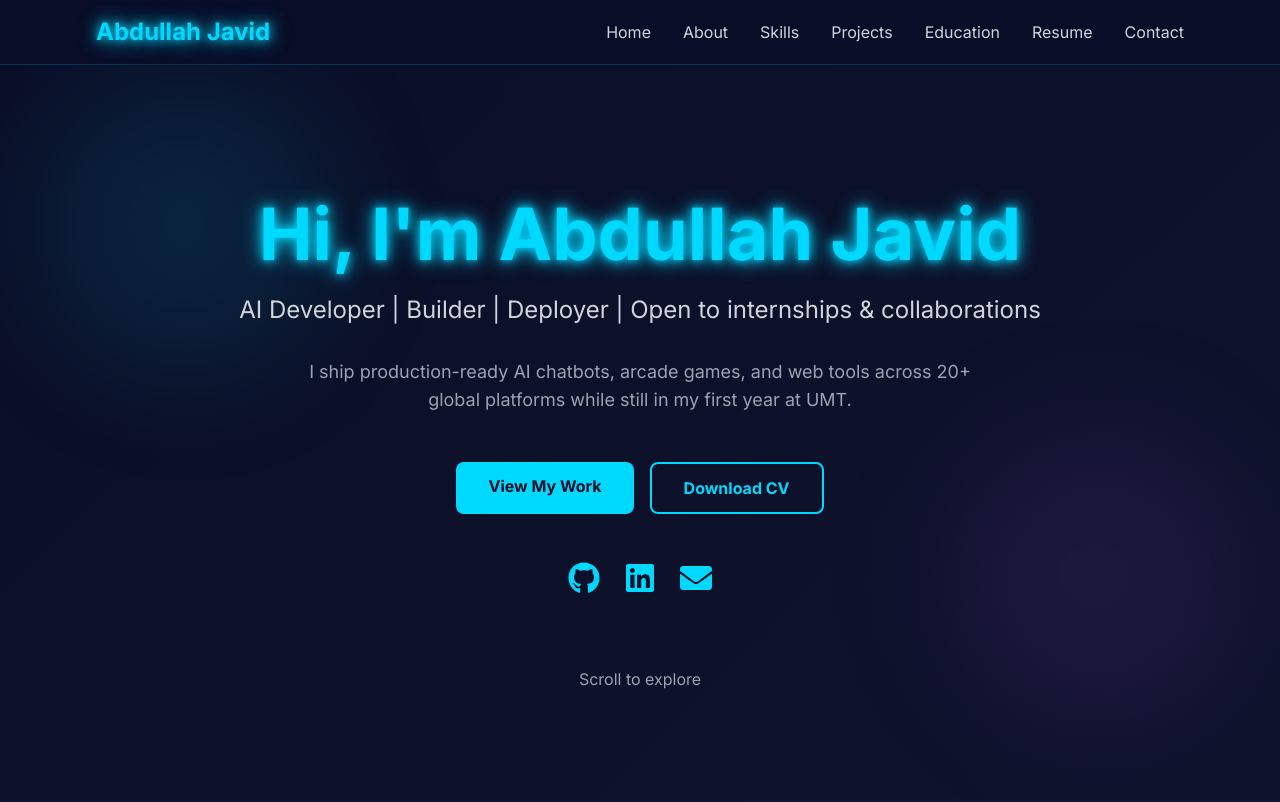
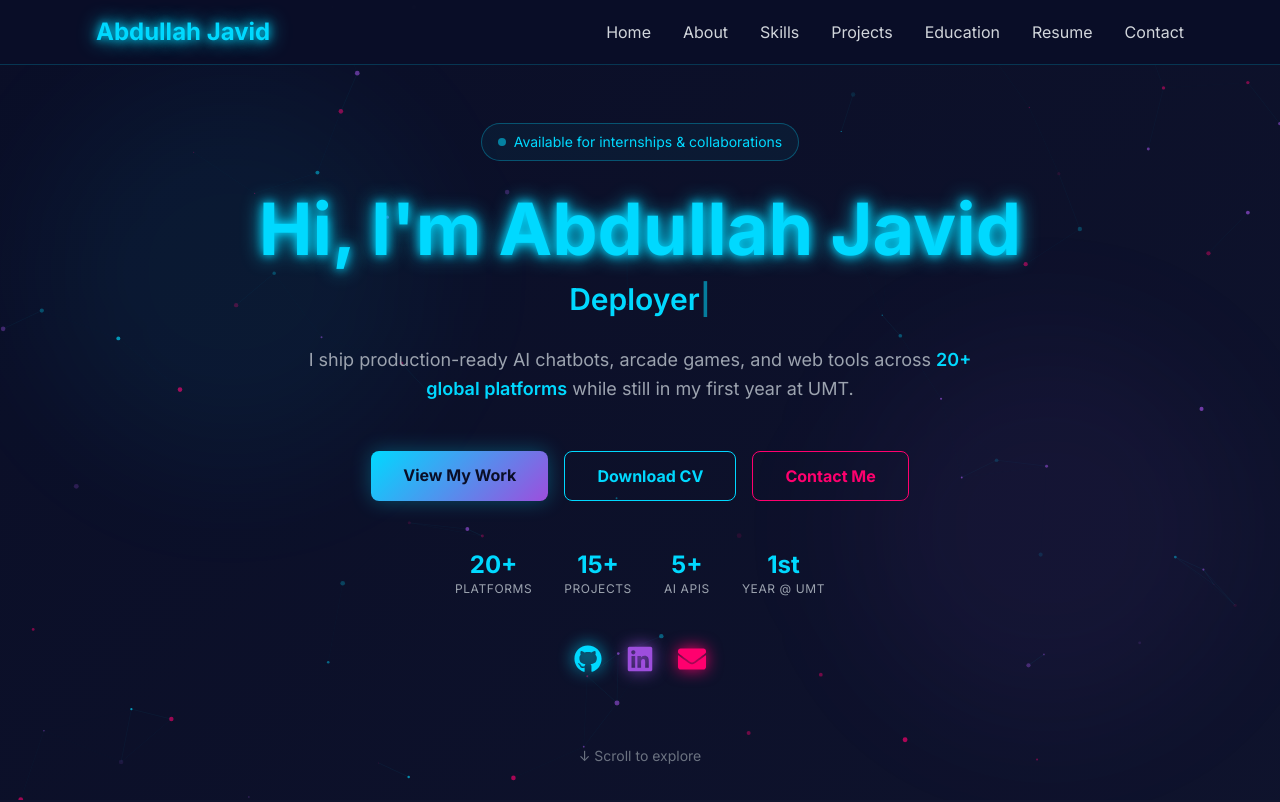
Before and after one commit to mabdullahab614-alt/portfolio-website, a Next.js app: page / in a window 1280 px wide. Shown: the top 802 px of the page. Built offline with nearby package versions, Linux system fonts and the light colour scheme.

Commit message:
upgraded hero with particles and typewriter

```diff
--- a/components/sections/Hero.tsx
+++ b/components/sections/Hero.tsx
@@ -1,127 +1,273 @@
 'use client'
 
-import { motion } from 'framer-motion'
+import { motion, useMotionValue, useSpring } from 'framer-motion'
 import { FaGithub, FaLinkedin, FaEnvelope } from 'react-icons/fa'
+import { useEffect, useRef, useState } from 'react'
+
+const ROLES = [
+  'AI Developer',
+  'Builder',
+  'Deployer',
+  'ML Engineer',
+  'Open to Internships',
+]
+
+function TypewriterText() {
+  const [roleIndex, setRoleIndex] = useState(0)
+  const [displayed, setDisplayed] = useState('')
+  const [deleting, setDeleting] = useState(false)
+
+  useEffect(() => {
+    const current = ROLES[roleIndex]
+    let timeout: ReturnType<typeof setTimeout>
+    if (!deleting && displayed.length < current.length) {
+      timeout = setTimeout(() => setDisplayed(current.slice(0, displayed.length + 1)), 80)
+    } else if (!deleting && displayed.length === current.length) {
+      timeout = setTimeout(() => setDeleting(true), 1800)
+    } else if (deleting && displayed.length > 0) {
+      timeout = setTimeout(() => setDisplayed(displayed.slice(0, -1)), 40)
+    } else if (deleting && displayed.length === 0) {
+      setDeleting(false)
+      setRoleIndex((i) => (i + 1) % ROLES.length)
+    }
+    return () => clearTimeout(timeout)
+  }, [displayed, deleting, roleIndex])
+
+  return (
+    <span className="text-neon-blue">
+      {displayed}
+      <span className="animate-pulse">|</span>
+    </span>
+  )
+}
+
+function ParticleCanvas() {
+  const canvasRef = useRef<HTMLCanvasElement>(null)
+
+  useEffect(() => {
+    const canvas = canvasRef.current
+    if (!canvas) return
+    const ctx = canvas.getContext('2d')
+    if (!ctx) return
+
+    canvas.width = window.innerWidth
+    canvas.height = window.innerHeight
+
+    const particles: {
+      x: number; y: number; vx: number; vy: number;
+      size: number; alpha: number; color: string;
+    }[] = []
+
+    const colors = ['#00d9ff', '#9d4edd', '#ff006e']
+
+    for (let i = 0; i < 80; i++) {
+      particles.push({
+        x: Math.random() * canvas.width,
+        y: Math.random() * canvas.height,
+        vx: (Math.random() - 0.5) * 0.4,
+        vy: (Math.random() - 0.5) * 0.4,
+        size: Math.random() * 2 + 0.5,
+        alpha: Math.random() * 0.6 + 0.1,
+        color: colors[Math.floor(Math.random() * colors.length)],
+      })
+    }
+
+    let animId: number
+    function draw() {
+      if (!ctx || !canvas) return
+      ctx.clearRect(0, 0, canvas.width, canvas.height)
+      particles.forEach((p) => {
+        p.x += p.vx
+        p.y += p.vy
+        if (p.x < 0) p.x = canvas.width
+        if (p.x > canvas.width) p.x = 0
+        if (p.y < 0) p.y = canvas.height
+        if (p.y > canvas.height) p.y = 0
+        ctx.beginPath()
+        ctx.arc(p.x, p.y, p.size, 0, Math.PI * 2)
+        ctx.fillStyle = p.color
+        ctx.globalAlpha = p.alpha
+        ctx.fill()
+      })
+      ctx.globalAlpha = 1
+      for (let i = 0; i < particles.length; i++) {
+        for (let j = i + 1; j < particles.length; j++) {
+          const dx = particles[i].x - particles[j].x
+          const dy = particles[i].y - particles[j].y
+          const dist = Math.sqrt(dx * dx + dy * dy)
+          if (dist < 100) {
+            ctx.beginPath()
+            ctx.moveTo(particles[i].x, particles[i].y)
+            ctx.lineTo(particles[j].x, particles[j].y)
+            ctx.strokeStyle = '#00d9ff'
+            ctx.globalAlpha = (1 - dist / 100) * 0.15
+            ctx.lineWidth = 0.5
+            ctx.stroke()
+          }
+        }
+      }
+      animId = requestAnimationFrame(draw)
+    }
+    draw()
+
+    const handleResize = () => {
+      canvas.width = window.innerWidth
+      canvas.height = window.innerHeight
+    }
+    window.addEventListener('resize', handleResize)
+    return () => {
+      cancelAnimationFrame(animId)
+      window.removeEventListener('resize', handleResize)
+    }
+  }, [])
+
+  return (
+    <canvas
+      ref={canvasRef}
+      className="absolute inset-0 -z-10 pointer-events-none"
+    />
+  )
+}
 
 export default function Hero() {
+  const mouseX = useMotionValue(0)
+  const mouseY = useMotionValue(0)
+  const springX = useSpring(mouseX, { stiffness: 50, damping: 20 })
+  const springY = useSpring(mouseY, { stiffness: 50, damping: 20 })
+
+  useEffect(() => {
+    const handleMove = (e: MouseEvent) => {
+      mouseX.set(e.clientX / window.innerWidth - 0.5)
+      mouseY.set(e.clientY / window.innerHeight - 0.5)
+    }
+    window.addEventListener('mousemove', handleMove)
+    return () => window.removeEventListener('mousemove', handleMove)
+  }, [mouseX, mouseY])
+
   const containerVariants = {
     hidden: { opacity: 0 },
-    visible: {
-      opacity: 1,
-      transition: {
-        staggerChildren: 0.2,
-        delayChildren: 0.2,
-      },
-    },
+    visible: { opacity: 1, transition: { staggerChildren: 0.2, delayChildren: 0.3 } },
   }
-
   const itemVariants = {
-    hidden: { opacity: 0, y: 20 },
-    visible: {
-      opacity: 1,
-      y: 0,
-      transition: { duration: 0.8, ease: 'easeOut' },
-    },
+    hidden: { opacity: 0, y: 30 },
+    visible: { opacity: 1, y: 0, transition: { duration: 0.8, ease: 'easeOut' } },
   }
 
   return (
-    <section id="home" className="min-h-screen flex items-center justify-center pt-20 px-4">
+    <section id="home" className="min-h-screen flex items-center justify-center pt-20 px-4 relative overflow-hidden">
+      <ParticleCanvas />
+
+      <motion.div
+        style={{ x: springX, y: springY }}
+        className="absolute top-20 left-10 w-96 h-96 bg-neon-blue/5 rounded-full blur-3xl pointer-events-none"
+      />
+      <motion.div
+        style={{ x: springX, y: springY }}
+        className="absolute bottom-20 right-10 w-96 h-96 bg-neon-purple/5 rounded-full blur-3xl pointer-events-none"
+      />
+
       <motion.div
         variants={containerVariants}
         initial="hidden"
         animate="visible"
-        className="text-center max-w-4xl"
+        className="text-center max-w-4xl relative z-10"
       >
-        {/* Animated Background */}
-        <div className="absolute inset-0 -z-10 overflow-hidden">
-          <div className="absolute top-20 left-10 w-72 h-72 bg-neon-blue/10 rounded-full blur-3xl"></div>
-          <div className="absolute bottom-20 right-10 w-72 h-72 bg-neon-purple/10 rounded-full blur-3xl"></div>
-        </div>
+        <motion.div variants={itemVariants} className="inline-flex items-center gap-2 px-4 py-2 rounded-full border border-neon-blue/30 bg-neon-blue/5 text-neon-blue text-sm mb-8">
+          <span className="w-2 h-2 rounded-full bg-neon-blue animate-pulse" />
+          Available for internships & collaborations
+        </motion.div>
 
-        {/* Main Text */}
         <motion.h1
           variants={itemVariants}
-          className="text-5xl md:text-7xl font-bold mb-6"
+          className="text-5xl md:text-7xl font-bold mb-4"
+          style={{ textShadow: '0 0 40px rgba(0,217,255,0.3)' }}
         >
           <span className="neon-text">Hi, I'm Abdullah Javid</span>
         </motion.h1>
 
-        <motion.p
-          variants={itemVariants}
-          className="text-xl md:text-2xl text-gray-300 mb-8"
-        >
-          AI Developer | Builder | Deployer | Open to internships & collaborations
-        </motion.p>
+        <motion.div variants={itemVariants} className="text-2xl md:text-3xl font-semibold mb-6 h-10">
+          <TypewriterText />
+        </motion.div>
 
         <motion.p
           variants={itemVariants}
-          className="text-lg text-gray-400 mb-12 max-w-2xl mx-auto"
+          className="text-lg text-gray-400 mb-12 max-w-2xl mx-auto leading-relaxed"
         >
-          I ship production-ready AI chatbots, arcade games, and web tools across 20+ global platforms while still in my first year at UMT.
+          I ship production-ready AI chatbots, arcade games, and web tools across{' '}
+          <span className="text-neon-blue font-semibold">20+ global platforms</span> while still in my first year at UMT.
         </motion.p>
 
-        {/* CTA Buttons */}
-        <motion.div
-          variants={itemVariants}
-          className="flex gap-4 justify-center flex-wrap mb-12"
-        >
+        <motion.div variants={itemVariants} className="flex gap-4 justify-center flex-wrap mb-12">
           <motion.a
-            whileHover={{ scale: 1.05 }}
-            whileTap={{ scale: 0.95 }}
+            whileHover={{ scale: 1.05, y: -3 }}
+            whileTap={{ scale: 0.97 }}
             href="#projects"
-            className="px-8 py-3 bg-neon-blue text-dark-bg font-bold rounded-lg hover:shadow-lg hover:shadow-neon-blue/50 transition-all"
+            className="relative px-8 py-3 font-bold rounded-lg text-dark-bg overflow-hidden"
+            style={{ background: 'linear-gradient(135deg, #00d9ff, #9d4edd)', boxShadow: '0 0 20px rgba(0,217,255,0.3)' }}
           >
             View My Work
           </motion.a>
+
           <motion.a
-            whileHover={{ scale: 1.05 }}
-            whileTap={{ scale: 0.95 }}
+            whileHover={{ scale: 1.05, y: -3 }}
+            whileTap={{ scale: 0.97 }}
             href="/Abdullah_Javid_CV.pdf"
-            className="px-8 py-3 border-2 border-neon-blue text-neon-blue font-bold rounded-lg hover:bg-neon-blue/10 transition-all"
+            download
+            className="px-8 py-3 font-bold rounded-lg transition-all"
+            style={{ border: '1px solid #00d9ff', color: '#00d9ff', background: 'transparent' }}
+            onMouseEnter={e => { (e.currentTarget as HTMLElement).style.boxShadow = '0 0 30px rgba(0,217,255,0.4)'; (e.currentTarget as HTMLElement).style.background = 'rgba(0,217,255,0.1)' }}
+            onMouseLeave={e => { (e.currentTarget as HTMLElement).style.boxShadow = 'none'; (e.currentTarget as HTMLElement).style.background = 'transparent' }}
           >
             Download CV
           </motion.a>
-        </motion.div>
 
-        {/* Social Links */}
-        <motion.div
-          variants={itemVariants}
-          className="flex gap-6 justify-center"
-        >
           <motion.a
-            whileHover={{ scale: 1.2, y: -5 }}
-            href="https://github.com/mabdullahab614-alt"
-            target="_blank"
-            rel="noreferrer"
-            className="text-neon-blue hover:text-neon-pink transition-colors"
+            whileHover={{ scale: 1.05, y: -3 }}
+            whileTap={{ scale: 0.97 }}
+            href="#contact"
+            className="px-8 py-3 font-bold rounded-lg transition-all"
+            style={{ border: '1px solid #ff006e', color: '#ff006e', background: 'transparent' }}
+            onMouseEnter={e => { (e.currentTarget as HTMLElement).style.boxShadow = '0 0 30px rgba(255,0,110,0.4)'; (e.currentTarget as HTMLElement).style.background = 'rgba(255,0,110,0.1)' }}
+            onMouseLeave={e => { (e.currentTarget as HTMLElement).style.boxShadow = 'none'; (e.currentTarget as HTMLElement).style.background = 'transparent' }}
           >
-            <FaGithub size={32} />
-          </motion.a>
-          <motion.a
-            whileHover={{ scale: 1.2, y: -5 }}
-            href="https://linkedin.com/in/abdullah-javid-b217a2384"
-            target="_blank"
-            rel="noreferrer"
-            className="text-neon-blue hover:text-neon-purple transition-colors"
-          >
-            <FaLinkedin size={32} />
-          </motion.a>
-          <motion.a
-            whileHover={{ scale: 1.2, y: -5 }}
-            href="mailto:mabdullah.ab614@gmail.com"
-            className="text-neon-blue hover:text-neon-pink transition-colors"
-          >
-            <FaEnvelope size={32} />
+            Contact Me
           </motion.a>
         </motion.div>
 
-        {/* Scroll Indicator */}
+        <motion.div variants={itemVariants} className="flex gap-8 justify-center flex-wrap mb-12">
+          {[['20+', 'Platforms'], ['15+', 'Projects'], ['5+', 'AI APIs'], ['1st', 'Year @ UMT']].map(([num, label]) => (
+            <div key={label} className="text-center">
+              <div className="text-2xl font-bold text-neon-blue">{num}</div>
+              <div className="text-xs text-gray-400 uppercase tracking-wider">{label}</div>
+            </div>
+          ))}
+        </motion.div>
+
+        <motion.div variants={itemVariants} className="flex gap-6 justify-center">
+          {[
+            { href: 'https://github.com/mabdullahab614-alt', icon: <FaGithub size={28} />, color: '#00d9ff' },
+            { href: 'https://linkedin.com/in/abdullah-javid-b217a2384', icon: <FaLinkedin size={28} />, color: '#9d4edd' },
+            { href: 'mailto:mabdullah.ab614@gmail.com', icon: <FaEnvelope size={28} />, color: '#ff006e' },
+          ].map(({ href, icon, color }) => (
+            <motion.a
+              key={href}
+              whileHover={{ scale: 1.3, y: -5 }}
+              href={href}
+              target="_blank"
+              rel="noreferrer"
+              style={{ color, filter: 'drop-shadow(0 0 8px currentColor)' }}
+            >
+              {icon}
+            </motion.a>
+          ))}
+        </motion.div>
+
         <motion.div
           animate={{ y: [0, 10, 0] }}
           transition={{ duration: 2, repeat: Infinity }}
-          className="mt-16"
+          className="mt-16 text-gray-500 text-sm"
         >
-          <p className="text-gray-400">Scroll to explore</p>
+          ↓ Scroll to explore
         </motion.div>
       </motion.div>
     </section>
```
